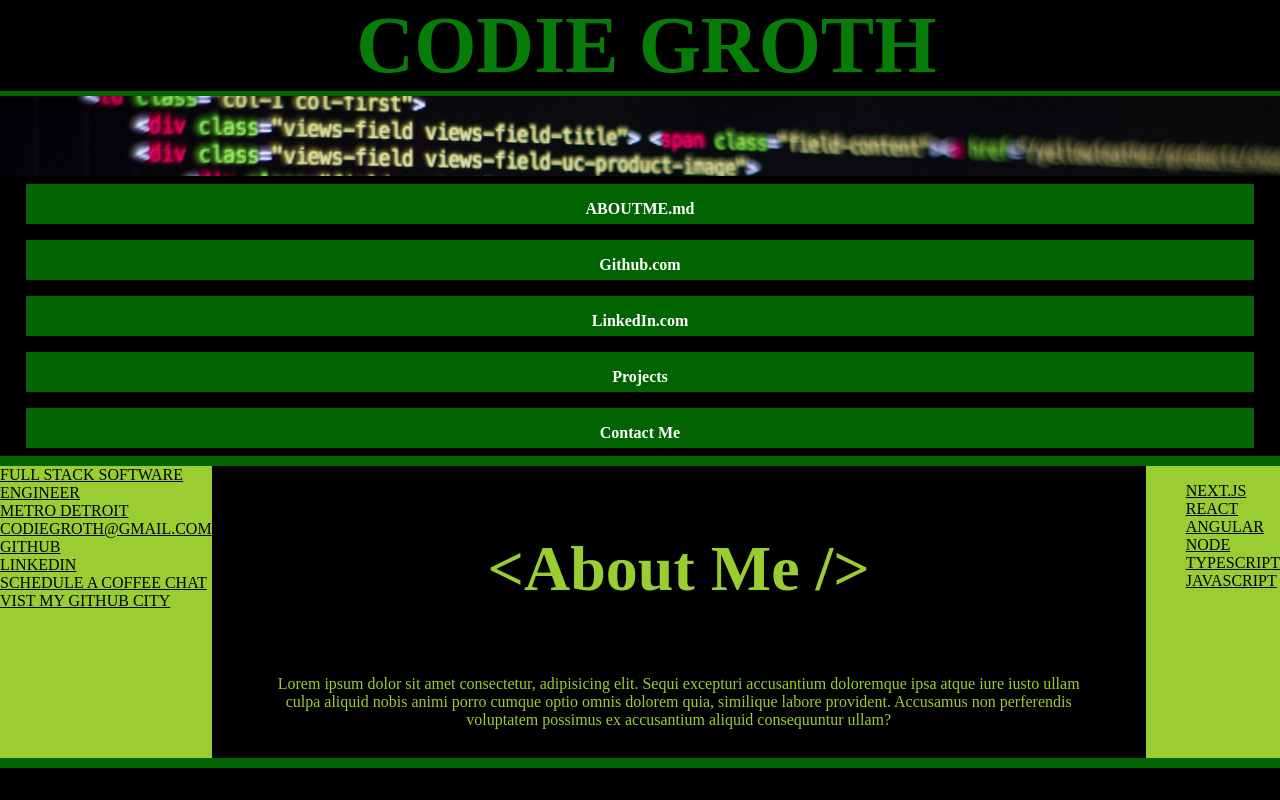
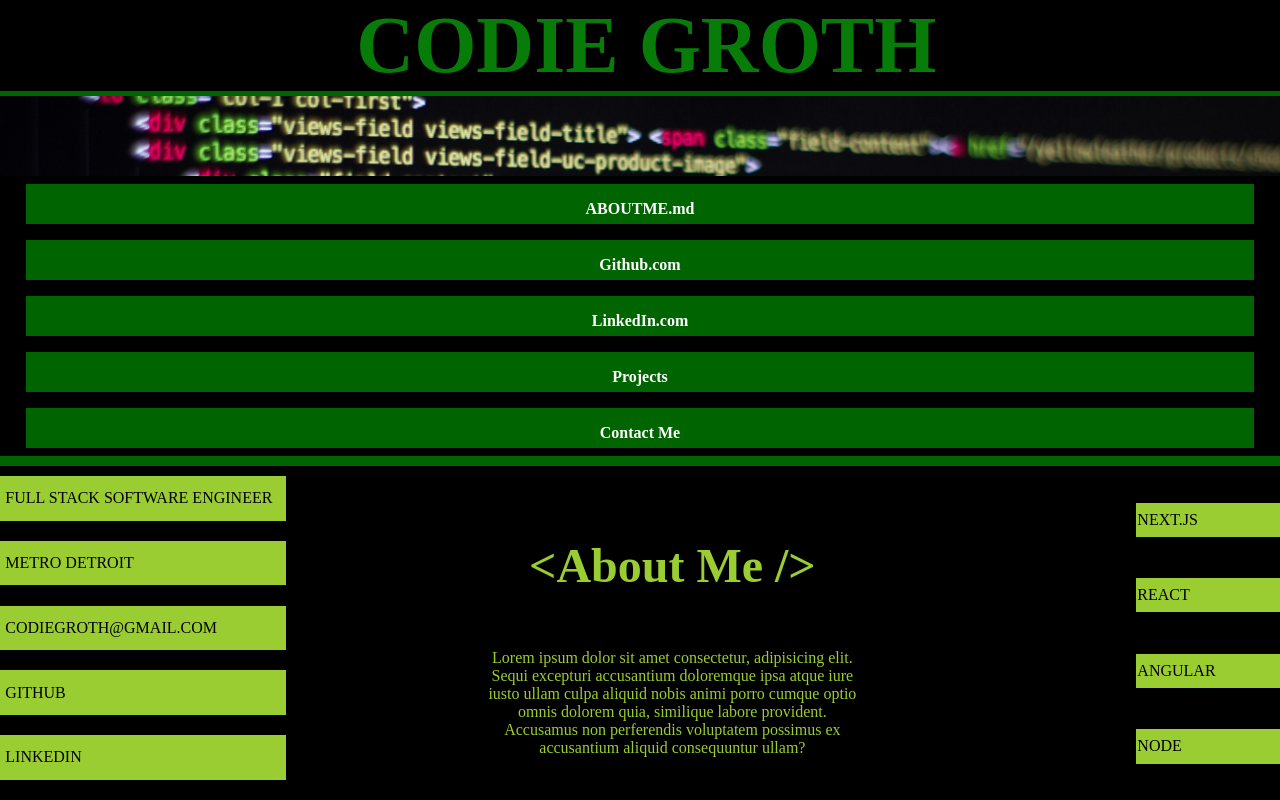
Before and after one commit to codiemaureen/codieCodes, a Next.js app: page / in a window 1280 px wide. Shown: the top 800 px of the page. Built offline with nearby package versions, Linux system fonts and the light colour scheme.

Commit message:
Adding flexibility to about me details and skills

```diff
--- a/src/app/component/AboutMe.module.css
+++ b/src/app/component/AboutMe.module.css
@@ -1,27 +1,33 @@
 .aboutMe{
  display: flex;
+ min-width: 100vw;
+ margin: 0;
+ padding: 0;
  border-top: 10px solid darkgreen;
- text-align: center;
  background-color: black;
  min-height: 40vh;
- min-width: 100%;
  justify-content: space-between;
 }
 
 
 .blurb{
+  margin: 0;
+  padding: 0;
+  max-width: 30%;
   display: flex;
   flex-direction: column;
-  padding: 5% 20%;
+  text-align: center;
 }
 
 @media screen and (max-width: 1355px) {
   .aboutMe{
     min-height: 20vh;
   }
+  .aboutHeader{
+    white-space: nowrap;
+    font-size: 3rem;
+  }
   .blurb {
-      display: flex;
-      flex-direction: column;
-      padding: 1% 5%;
+      padding: 2rem;
     }
 }
--- a/src/app/component/MyDetails.module.css
+++ b/src/app/component/MyDetails.module.css
@@ -1,18 +1,37 @@
 .detailsContainer {
  display: flex;
- max-width: 20%;
- background-color: yellowgreen;
+ /* width: 30%; */
+ margin: 0;
+ margin-bottom: 1rem;
 }
 
 .detailsList{
+ display: flex;
+ flex-direction: column;
+ justify-content: space-around;
  list-style-type: none;
- color: black;
  text-transform: uppercase;
+ white-space: nowrap;
  text-align: start;
+ height: 100%;
+ padding: 0;
  margin: 0;
- padding: 0;
 }
 
 .detailItems {
- text-decoration: underline;
+ background-color: yellowgreen;
+  color: black;
+  min-width: 90%;
+  padding: 5% 15% 5% 2%;
 }
+
+@media screen and (max-width: 860px) {
+ .detailsList{
+  margin: 0;
+  padding: 0;
+ }
+
+ .detailItems {
+  white-space: wrap;
+  }
+}
--- a/src/app/component/MySkills.module.css
+++ b/src/app/component/MySkills.module.css
@@ -1,17 +1,25 @@
 .skillsContainer {
  display: flex;
- justify-self: flex-end;
- max-width: 20%;
- background-color: yellowgreen;
+ justify-content: flex-end;
+ margin-bottom: 1rem;
 }
 
 .skillList {
+ display: flex;
+ flex-direction: column;
+ justify-content: space-around;
  list-style-type: none;
- color: black;
  text-transform: uppercase;
- text-align: start
+ text-align: start;
+ height: 100%;
 }
 
 .skillItems {
- text-decoration: underline;
+ background-color: yellowgreen;
+ color: black;
+ border: 2px solid black;
+ min-width: 90%;
+ margin: 1rem;
+ margin-right: 3rem;
+ padding: 5% 1%;
 }
```
